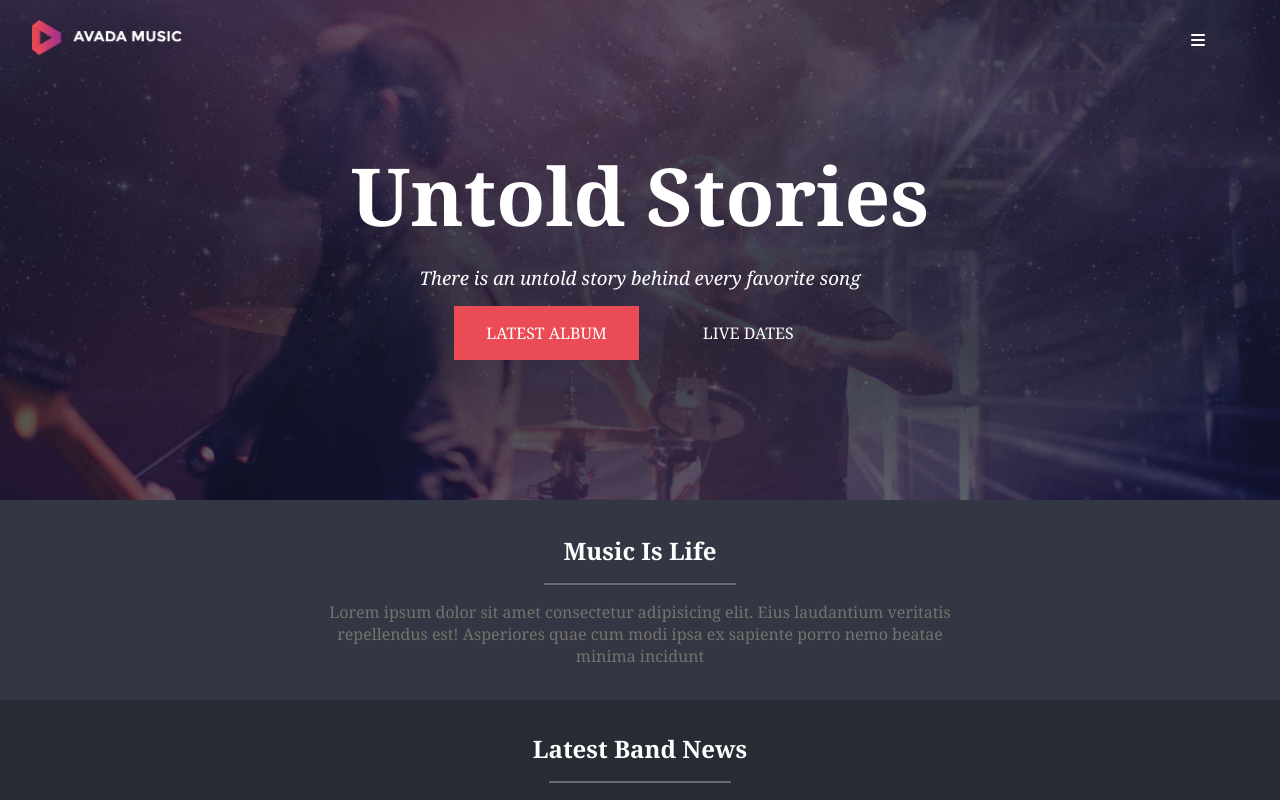
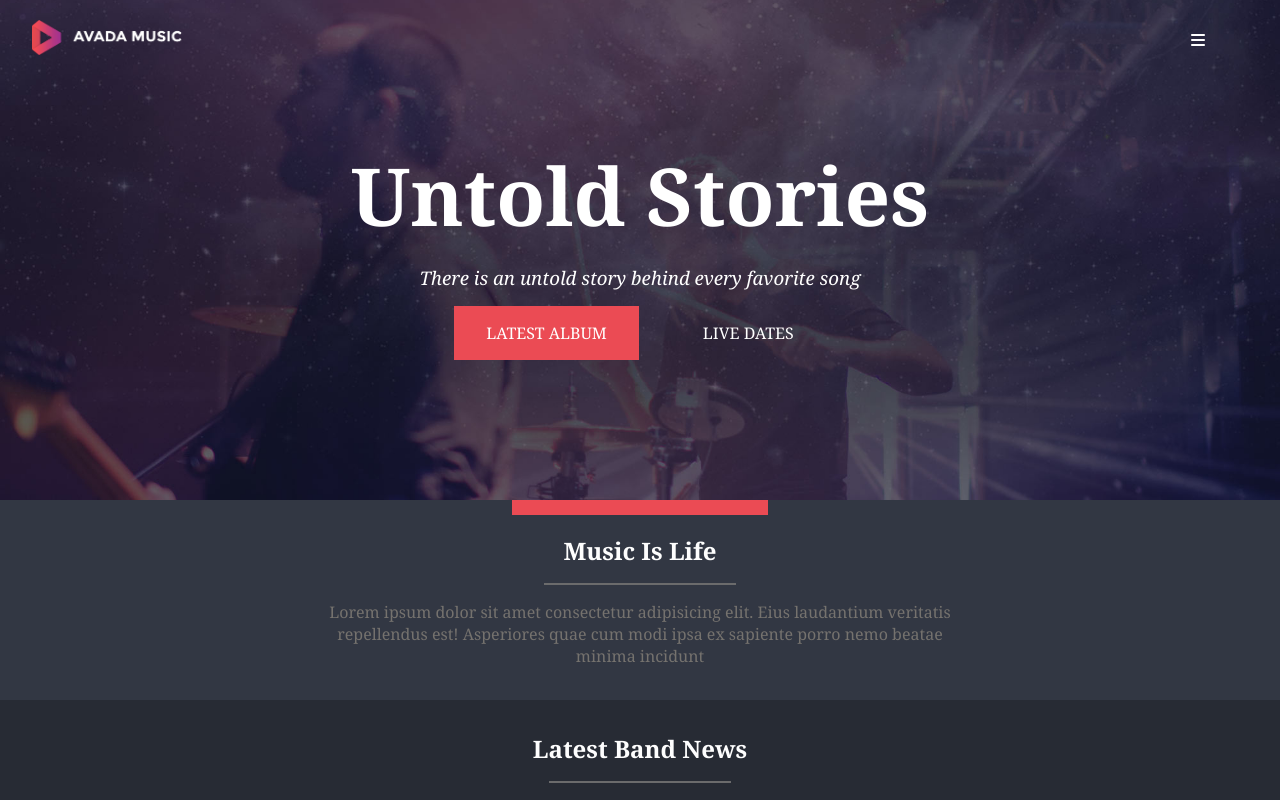
Before and after one commit to DanieleCascio-dev/proj-html-vuejs, a Vue app: page / in a window 1280 px wide. Shown: the top 800 px of the page. Built offline with nearby package versions, Linux system fonts and the light colour scheme.

Commit message:
add: ::before element in life section

```diff
--- a/src/components/AppMain.vue
+++ b/src/components/AppMain.vue
@@ -81,6 +81,15 @@ export default { components: { MainView, MainGrid } };
 @use "../style/partials/mixin" as *;
 
 .life {
+  position: relative;
+  &::before {
+    content: "";
+    width: 20%;
+    height: 15px;
+    background-color: $material-mandy;
+    position: absolute;
+    top: 0px;
+  }
   width: 100%;
   height: 200px;
   background-color: lighten($cube-charade, 5%);
```
